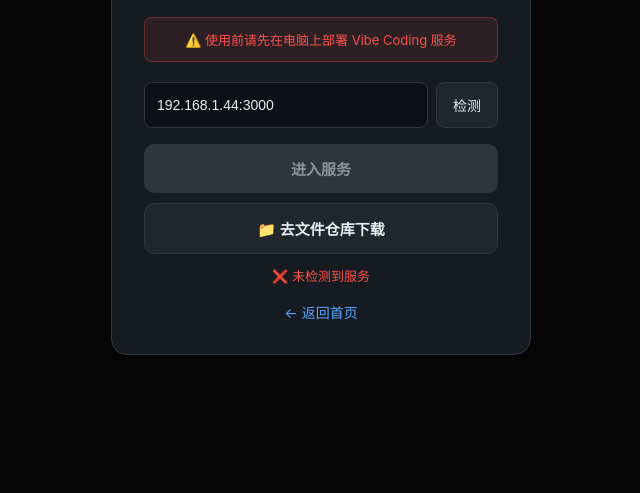
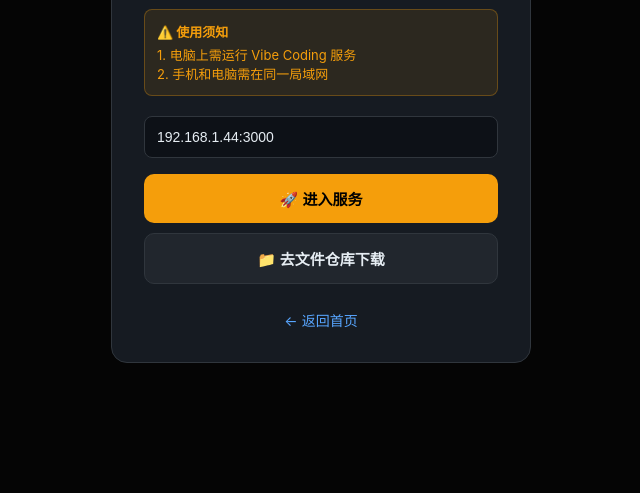
Before and after one commit to 3252237236/claude-chat-h5, a plain HTML site: page vibe.html in a window 1280 px wide. Shown: the part 307-800 px from the top of the page, without its empty margins (319-959 px from the left). Drawn offline with Linux system fonts and the light colour scheme.

Commit message:
fix: Vibe Coding 去掉检测，直接进入，加局域网提示

```diff
--- a/vibe.html
+++ b/vibe.html
@@ -28,15 +28,17 @@
     .icon { font-size: 48px; margin-bottom: 16px; }
     h2 { font-size: 20px; margin-bottom: 12px; }
     p { color: #8b949e; font-size: 14px; line-height: 1.6; margin-bottom: 20px; }
-    .warning {
-      background: rgba(248,81,73,0.1);
-      border: 1px solid rgba(248,81,73,0.3);
+    .tip {
+      background: rgba(245,158,11,0.1);
+      border: 1px solid rgba(245,158,11,0.3);
       border-radius: 8px;
       padding: 12px;
       margin-bottom: 20px;
       font-size: 13px;
-      color: #f85149;
+      color: #f59e0b;
+      text-align: left;
     }
+    .tip strong { display: block; margin-bottom: 4px; }
     .ip-group { display: flex; gap: 8px; margin-bottom: 16px; }
     .ip-input {
       flex: 1;
@@ -49,15 +51,6 @@
       outline: none;
     }
     .ip-input:focus { border-color: #f59e0b; }
-    .detect-btn {
-      padding: 12px 16px;
-      background: #21262d;
-      border: 1px solid #30363d;
-      border-radius: 8px;
-      color: #e6edf3;
-      font-size: 14px;
-      cursor: pointer;
-    }
     .btn {
       display: block;
       width: 100%;
@@ -71,12 +64,7 @@
       text-decoration: none;
     }
     .btn-primary { background: #f59e0b; color: #000; }
-    .btn-primary:disabled { background: #30363d; color: #8b949e; cursor: not-allowed; }
     .btn-secondary { background: #21262d; color: #e6edf3; border: 1px solid #30363d; }
-    .status { margin-top: 12px; font-size: 13px; min-height: 20px; }
-    .status.checking { color: #d29922; }
-    .status.ok { color: #3fb950; }
-    .status.fail { color: #f85149; }
     .back { display: inline-block; margin-top: 16px; color: #58a6ff; text-decoration: none; font-size: 14px; }
   </style>
 </head>
@@ -85,67 +73,26 @@
     <div class="icon">⚡</div>
     <h2>Vibe Coding</h2>
     <p>手机远程控制 Claude Code</p>
-    <div class="warning">⚠️ 使用前请先在电脑上部署 Vibe Coding 服务</div>
+    <div class="tip">
+      <strong>⚠️ 使用须知</strong>
+      1. 电脑上需运行 Vibe Coding 服务<br>
+      2. 手机和电脑需在同一局域网
+    </div>
     <div class="ip-group">
-      <input type="text" class="ip-input" id="ip" value="192.168.1.44:3000">
-      <button class="detect-btn" onclick="detect()">检测</button>
+      <input type="text" class="ip-input" id="ip" value="192.168.1.44:3000" placeholder="IP:端口">
     </div>
-    <button class="btn btn-primary" id="enterBtn" disabled onclick="go()">进入服务</button>
+    <button class="btn btn-primary" onclick="go()">🚀 进入服务</button>
     <a href="/files" class="btn btn-secondary">📁 去文件仓库下载</a>
-    <div class="status" id="st"></div>
     <a href="/" class="back">← 返回首页</a>
   </div>
 
   <script>
-    window.onload = function() { detect(); };
-
-    function detect() {
-      var ip = document.getElementById('ip').value.trim();
-      var st = document.getElementById('st');
-      var btn = document.getElementById('enterBtn');
-
-      st.className = 'status checking';
-      st.textContent = '正在检测...';
-      btn.disabled = true;
-
-      // WebSocket 检测（不受混合内容限制）
-      try {
-        var ws = new WebSocket('ws://' + ip + '/ws');
-        var timer = setTimeout(function() {
-          try { ws.close(); } catch(e) {}
-          st.className = 'status fail';
-          st.textContent = '❌ 未检测到服务';
-          btn.disabled = true;
-        }, 3000);
-
-        ws.onopen = function() {
-          clearTimeout(timer);
-          ws.close();
-          st.className = 'status ok';
-          st.textContent = '✅ 服务已就绪';
-          btn.disabled = false;
-        };
-
-        ws.onerror = function() {
-          clearTimeout(timer);
-          st.className = 'status fail';
-          st.textContent = '❌ 未检测到服务';
-          btn.disabled = true;
-        };
-      } catch(e) {
-        st.className = 'status fail';
-        st.textContent = '❌ 连接失败';
-        btn.disabled = true;
-      }
-    }
-
     function go() {
       var ip = document.getElementById('ip').value.trim();
       if (ip) window.location.href = 'http://' + ip;
     }
-
     document.getElementById('ip').addEventListener('keydown', function(e) {
-      if (e.key === 'Enter') detect();
+      if (e.key === 'Enter') go();
     });
   </script>
 </body>
```
